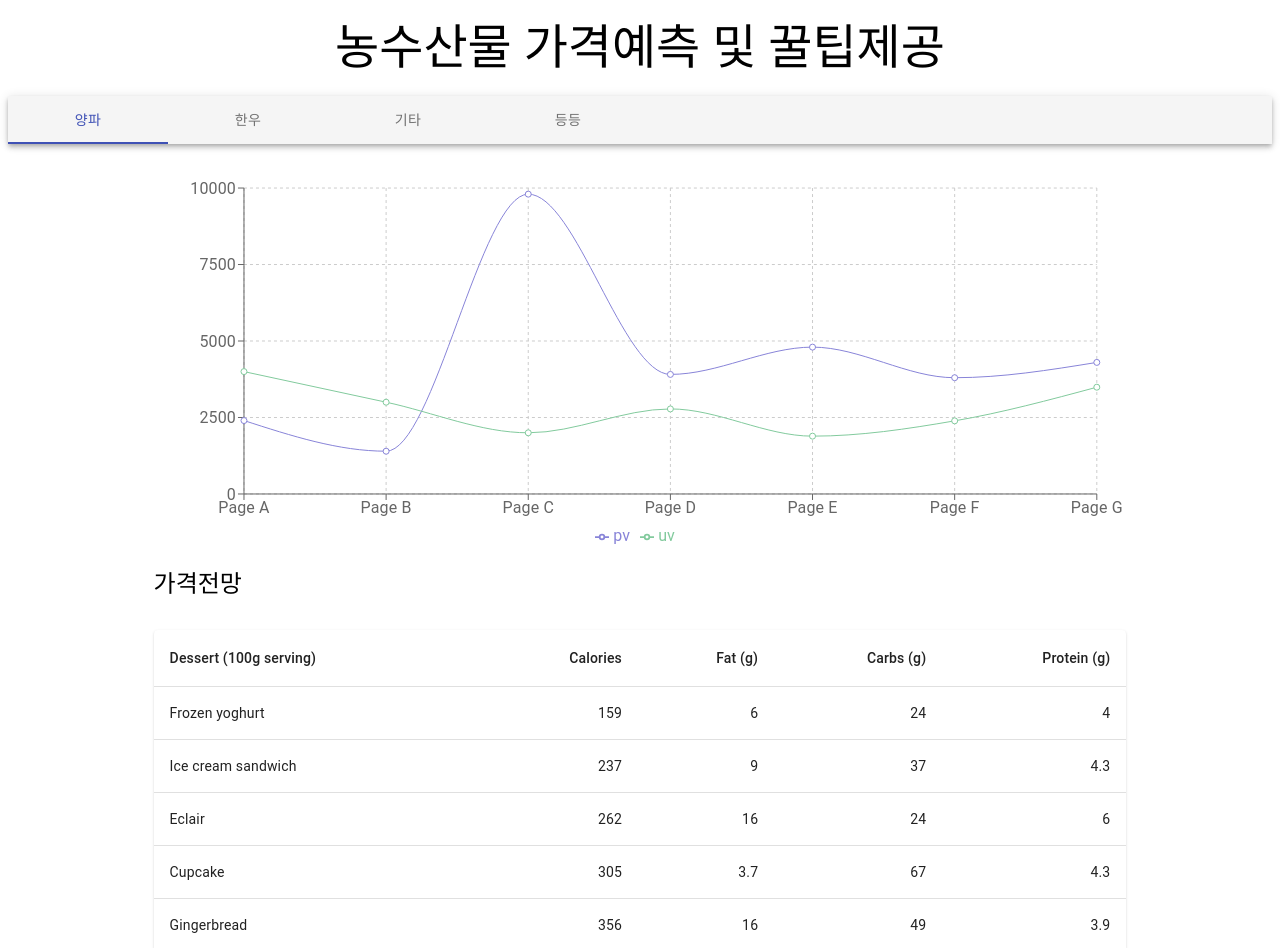
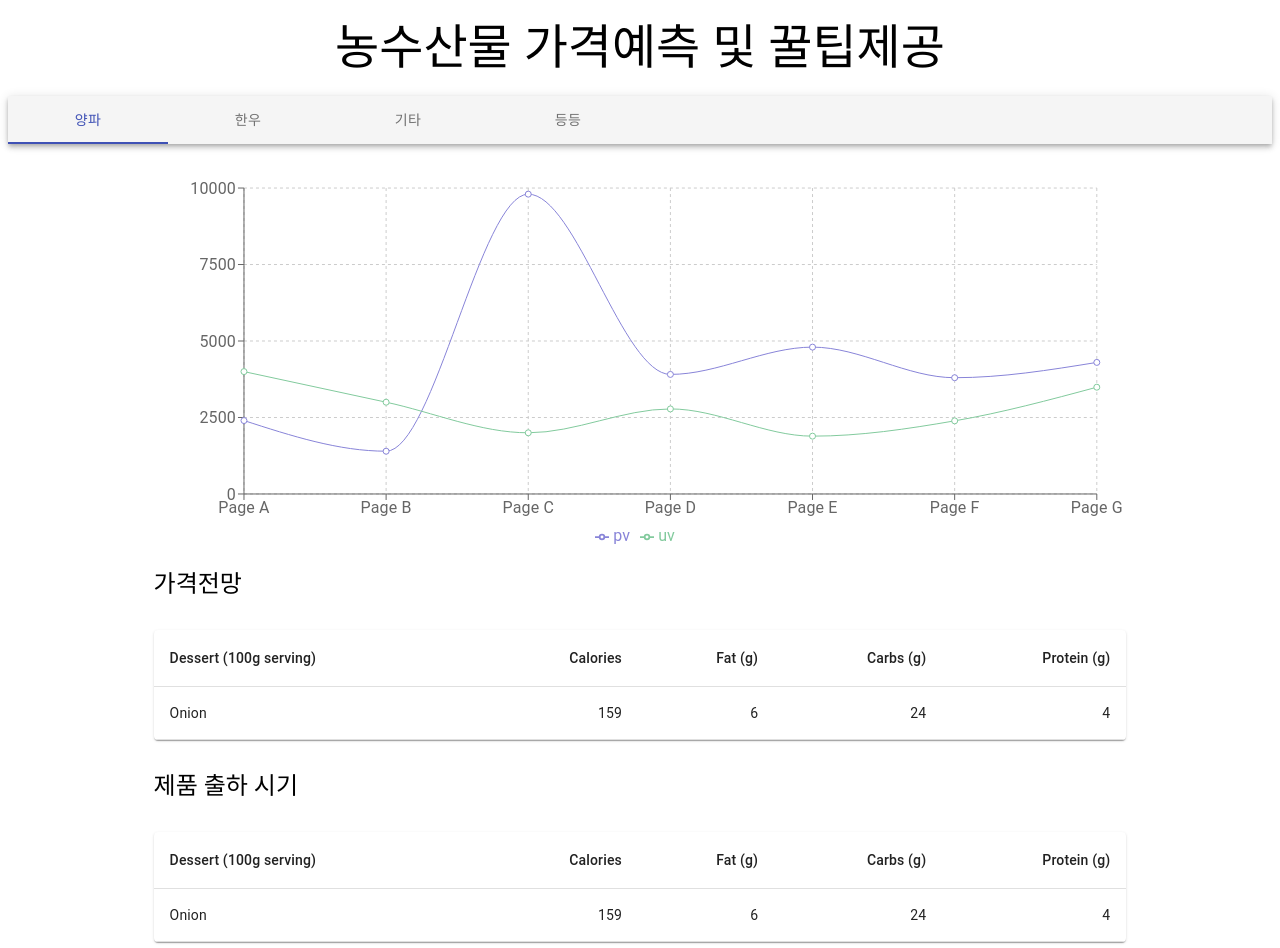
Before and after one commit to hunman89/forecast_system, a React (Create React App) app: page / in a window 1280 px wide. Shown: the top 948 px of the page. Built offline with nearby package versions, Linux system fonts and the light colour scheme.

Commit message:
add. props datas

```diff
--- a/src/component/Forecast.tsx
+++ b/src/component/Forecast.tsx
@@ -14,6 +14,8 @@ const useStyles = makeStyles({
     },
 });
 
+export default function Forecast(props: any) {
+    const classes = useStyles();
     function createData(
         name: string,
         calories: number,
@@ -23,18 +25,8 @@ function createData(
     ) {
         return { name, calories, fat, carbs, protein };
     }
-
-const rows = [
-    createData("Frozen yoghurt", 159, 6.0, 24, 4.0),
-    createData("Ice cream sandwich", 237, 9.0, 37, 4.3),
-    createData("Eclair", 262, 16.0, 24, 6.0),
-    createData("Cupcake", 305, 3.7, 67, 4.3),
-    createData("Gingerbread", 356, 16.0, 49, 3.9),
-];
-
-export default function Forecast() {
-    const classes = useStyles();
-
+    let [a, b, c, d, e] = props.forecast;
+    const rows = [createData(a, b, c, d, e)];
     return (
         <>
             <Typography variant="h5">가격전망</Typography>
--- a/src/component/Page.tsx
+++ b/src/component/Page.tsx
@@ -7,9 +7,9 @@ function Page(props: any) {
     return (
         <div style={{ width: "80%", margin: "auto" }}>
             <Chart data={props.data} />
-            <Forecast />
-            <Shipment />
-            <Plan />
+            <Forecast forecast={props.forecast} />
+            <Shipment shipment={props.shipment} />
+            <Plan plan={props.plan} />
         </div>
     );
 }
--- a/src/component/Plan.tsx
+++ b/src/component/Plan.tsx
@@ -14,6 +14,9 @@ const useStyles = makeStyles({
     },
 });
 
+export default function Plan(props: any) {
+    const classes = useStyles();
+
     function createData(
         name: string,
         calories: number,
@@ -23,11 +26,8 @@ function createData(
     ) {
         return { name, calories, fat, carbs, protein };
     }
-
-const rows = [createData("Frozen yoghurt", 159, 6.0, 24, 4.0)];
-
-export default function Plan() {
-    const classes = useStyles();
+    let [a, b, c, d, e] = props.plan;
+    const rows = [createData(a, b, c, d, e)];
 
     return (
         <>
--- a/src/component/Shipment.tsx
+++ b/src/component/Shipment.tsx
@@ -14,6 +14,9 @@ const useStyles = makeStyles({
     },
 });
 
+export default function Shipment(props: any) {
+    const classes = useStyles();
+
     function createData(
         name: string,
         calories: number,
@@ -23,15 +26,8 @@ function createData(
     ) {
         return { name, calories, fat, carbs, protein };
     }
-
-const rows = [
-    createData("Frozen yoghurt", 159, 6.0, 24, 4.0),
-    createData("Ice cream sandwich", 237, 9.0, 37, 4.3),
-];
-
-export default function Shipment() {
-    const classes = useStyles();
-
+    let [a, b, c, d, e] = props.shipment;
+    const rows = [createData(a, b, c, d, e)];
     return (
         <>
             <Typography className={classes.top} variant="h5">
--- a/src/component/Tab.tsx
+++ b/src/component/Tab.tsx
@@ -236,7 +236,10 @@ export default function ScrollableTabsButtonAuto() {
             amt: 2100,
         },
     ];
-
+    const shipment1 = ["Onion", 159, 6.0, 24, 4.0];
+    const shipment2 = ["Cow", 159, 6.0, 24, 4.0];
+    const shipment3 = ["Frozen yoghurt", 159, 6.0, 24, 4.0];
+    const shipment4 = ["Frozen yoghurt", 159, 6.0, 24, 4.0];
     return (
         <div className={classes.root}>
             <AppBar position="static" color="default">
@@ -256,16 +259,36 @@ export default function ScrollableTabsButtonAuto() {
                 </Tabs>
             </AppBar>
             <TabPanel value={value} index={0}>
-                <Page data={data} />
+                <Page
+                    data={data}
+                    forecast={shipment1}
+                    shipment={shipment1}
+                    plan={shipment1}
+                />
             </TabPanel>
             <TabPanel value={value} index={1}>
-                <Page data={data2} />
+                <Page
+                    data={data2}
+                    forecast={shipment2}
+                    shipment={shipment2}
+                    plan={shipment2}
+                />
             </TabPanel>
             <TabPanel value={value} index={2}>
-                <Page data={data3} />
+                <Page
+                    data={data3}
+                    forecast={shipment3}
+                    shipment={shipment3}
+                    plan={shipment3}
+                />
             </TabPanel>
             <TabPanel value={value} index={3}>
-                <Page data={data4} />
+                <Page
+                    data={data4}
+                    forecast={shipment4}
+                    shipment={shipment4}
+                    plan={shipment4}
+                />
             </TabPanel>
         </div>
     );
```
Also changed, not shown: src/index.tsx (+4 -10 lines). Lines whose indentation alone changed are shown as unchanged.
